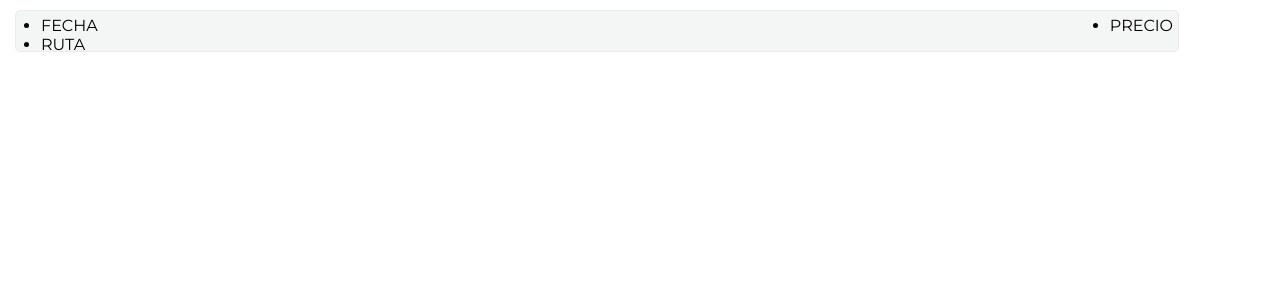
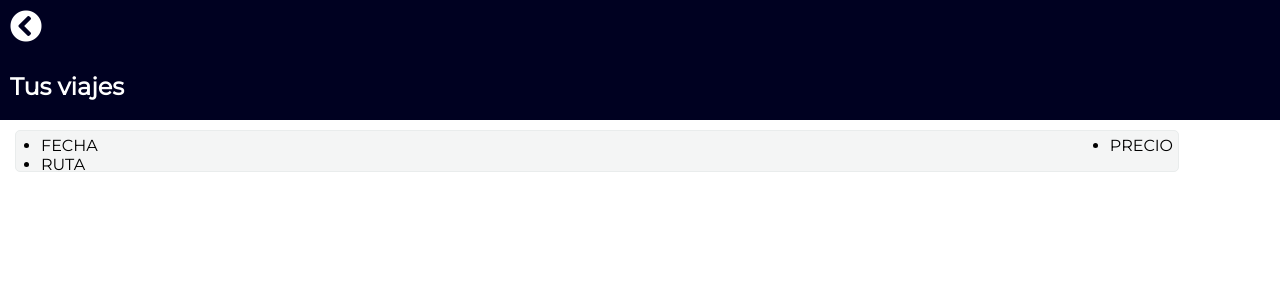
Before and after one commit to TORRE95/AmigosTorre, a PHP site: page /historial.html in a window 1280 px wide. Shown: the top 300 px of the page. Run offline with PHP 8.4, Linux system fonts and the light colour scheme; some libraries are stand-ins or nearby versions.

Commit message:
historial.html BussApp

```diff
--- a/BussApp/estiloHistorial.css
+++ b/BussApp/estiloHistorial.css
@@ -4,6 +4,22 @@
 	font-family: 'Montserrat', sans-serif;
 	margin: 0px;
 	padding: 0px;
+}
+a:link, a:visited, a:hover, a:active {
+    text-decoration: none;
+    color: white;
+}
+.header{
+
+	background-color: rgba(0, 1, 33, 1);
+	height: 100px;
+	position: relative;
+	width: 100%;
+	color: white;
+	padding: 10px;
+}
+.titulo{
+	margin-top: 30px;
 }
 
 .viaje{
--- a/BussApp/historial.html
+++ b/BussApp/historial.html
@@ -4,10 +4,19 @@
 	<meta charset="utf-8">
 	<title>Historial de viajes</title>
 	<link rel="stylesheet" type="text/css" href="estiloHistorial.css">
+	<link href="https://use.fontawesome.com/releases/v5.0.8/css/all.css" rel="stylesheet">
 	<meta name="viewport" content="width=device-width, initial-scale=1, maximum-scale=1, user-scalable=no">
 </head>
 <body>
 	<div class="contenido">
+		<div class="header">
+			<div class="back">
+				<a href="inicio.html"><i class="fas fa-chevron-circle-left fa-2x" onclick=""></i></a>
+			</div>
+			<div class="titulo">
+				<h2>Tus viajes</h2>
+			</div>
+		</div>
 		<div class="viaje">
 			<div class="viajeIzq">
 				<ul>
```
